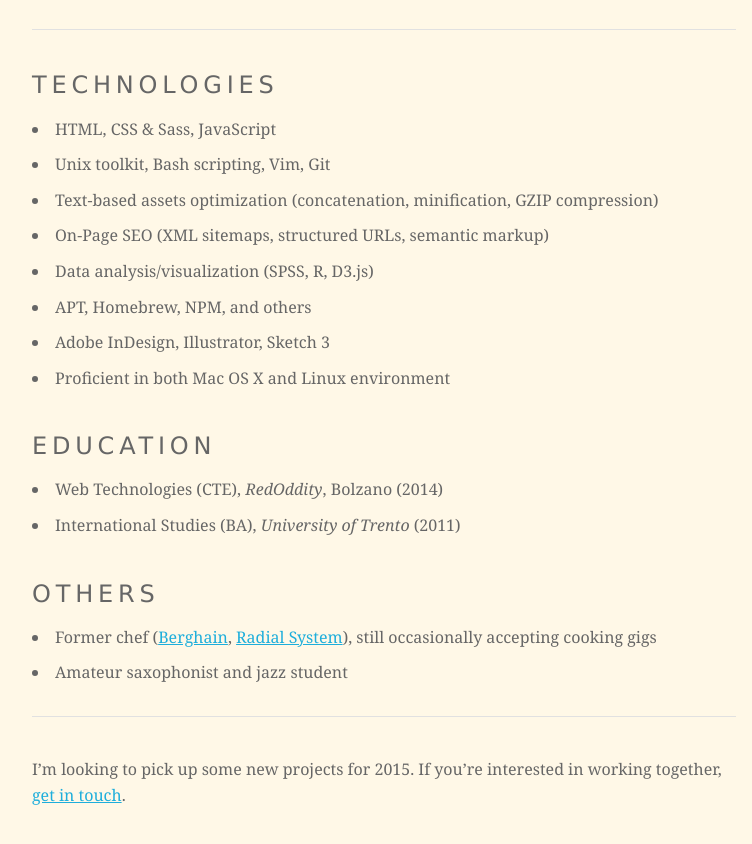
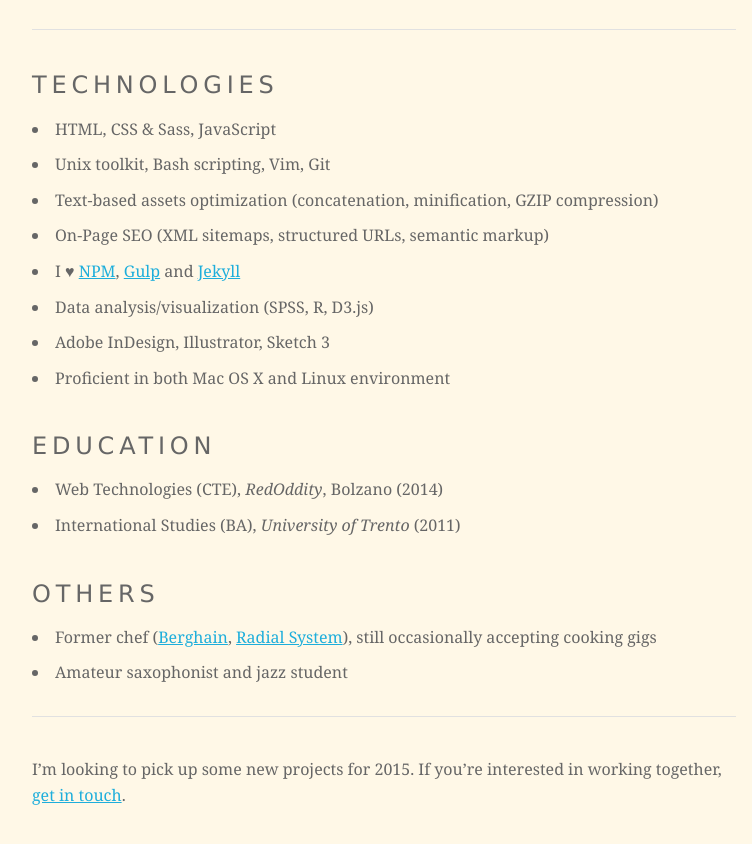
Before and after one commit to mrzool/mrzool.github.io, a Jekyll site: the page built from about/index.md, in a window 1280 px wide and 900 px high, scrolled down 606 px. Shown: the top 844 px of the window, without its empty margins (0-752 px from the left). Built offline with Jekyll 4.4.1, drawn with Linux system fonts in a browser that asks for light colours.

Commit message:
More stuff

```diff
--- a/about/index.md
+++ b/about/index.md
@@ -25,8 +25,8 @@ Fluent in Italian, English and German.
 - Unix toolkit, Bash scripting, Vim, Git
 - Text-based assets optimization (concatenation, minification, GZIP compression)
 - On-Page SEO (XML sitemaps, structured URLs, semantic markup)
+- I &hearts; [NPM](https://www.npmjs.com), [Gulp](http://gulpjs.com/) and [Jekyll](http://jekyllrb.com/)
 - Data analysis/visualization (SPSS, R, D3.js)
-- APT, Homebrew, NPM, and others
 - Adobe InDesign, Illustrator, Sketch 3
 - Proficient in both Mac OS X and Linux environment
 
```
